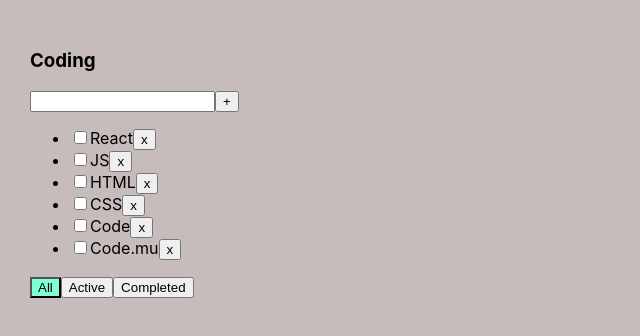
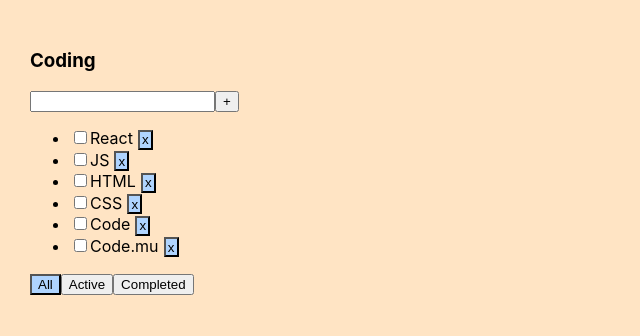
Before and after one commit to hrudkouski/todolist-ts, a React (Create React App) app: page / in a window 1280 px wide. Shown: the top 336 px of the page, without its empty margins (0-640 px from the left). Built offline with nearby package versions, Linux system fonts and the light colour scheme.

Commit message:
refactoring css

```diff
--- a/src/App.css
+++ b/src/App.css
@@ -15,14 +15,27 @@
   color: red;
 }
 
-.isDone {
+.active-filter {
+  background-color: #AFD4FF;
+}
+
+.is-done {
   opacity: 0.5;
 }
 
-.active-filter {
-  background-color: aquamarine;
+.button-removed {
+  background-color: #AFD4FF;
+  margin-left: 5px;
+  padding: 0;
+  cursor: pointer;
+  width: 15px;
+  height: 20px;
+}
+
+.button-removed:hover {
+  background-color: red;
 }
 
 body {
-  background-color: #c6bcbc;
+  background-color: bisque;
 }
--- a/src/App.tsx
+++ b/src/App.tsx
@@ -36,8 +36,6 @@ function App() {
             title,
             isDone: false
         }
-        // let newTasks = [newTask, ...tasks];
-        //setTasks(newTasks);
         setTasks([newTask, ...tasks]);
     }
 
--- a/src/Todolist.tsx
+++ b/src/Todolist.tsx
@@ -14,23 +14,7 @@ type TodolistPropsType = {
 export function Todolist(props: TodolistPropsType) {
 
     const [error, setError] = useState<boolean>(false);
-
     const [title, setTitle] = useState<string>('')
-
-    const tasks = props.tasks.map(t => {
-        const removeTaskHandler = () => props.removeTask(t.id);
-        const onChangeHandler = (e: ChangeEvent<HTMLInputElement>) => props.changeTaskStatus(t.id, e.currentTarget.checked);
-        return (
-            <li key={t.id} className={t.isDone ? 'isDone' : ''}>
-                <input
-                    onChange={onChangeHandler}
-                    type="checkbox"
-                    checked={t.isDone}/>
-                <span>{t.title}</span>
-                <button onClick={removeTaskHandler}>x</button>
-            </li>
-        )
-    });
 
     const onClickAddTask = () => {
         const trimmedTitle = title.trim();
@@ -41,10 +25,6 @@ export function Todolist(props: TodolistPropsType) {
         }
         setTitle('');
     };
-
-    const errorMessage = error
-        ? <div className={'error-message'}>Title is required</div>
-        : null;
 
     const onKeyPressAddTask = (e: KeyboardEvent<HTMLInputElement>) => {
         if (e.key === 'Enter') {
@@ -62,6 +42,28 @@ export function Todolist(props: TodolistPropsType) {
     const onClickCompletedFilter = () => props.changeFilter('completed');
 
     const {filter} = props;
+
+    const errorMessage = error
+        ? <div className={'error-message'}>Title is required</div>
+        : null;
+
+    const tasks = props.tasks.map(t => {
+        const removeTaskHandler = () => props.removeTask(t.id);
+        const onChangeHandler = (e: ChangeEvent<HTMLInputElement>) => props.changeTaskStatus(t.id, e.currentTarget.checked);
+        return (
+            <li key={t.id} className={t.isDone ? 'is-done' : ''}>
+                <input
+                    onChange={onChangeHandler}
+                    type="checkbox"
+                    checked={t.isDone}/>
+                <span>{t.title}</span>
+                <button
+                    className='button-removed'
+                    onClick={removeTaskHandler}>x
+                </button>
+            </li>
+        )
+    });
 
     return (
         <div>
```
